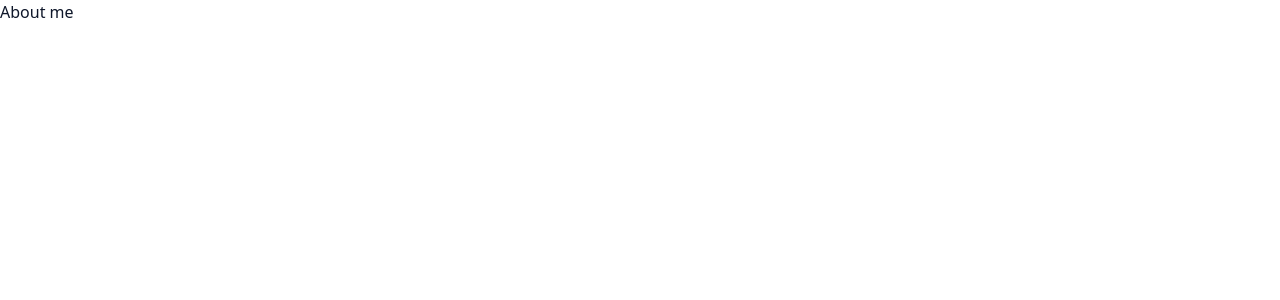
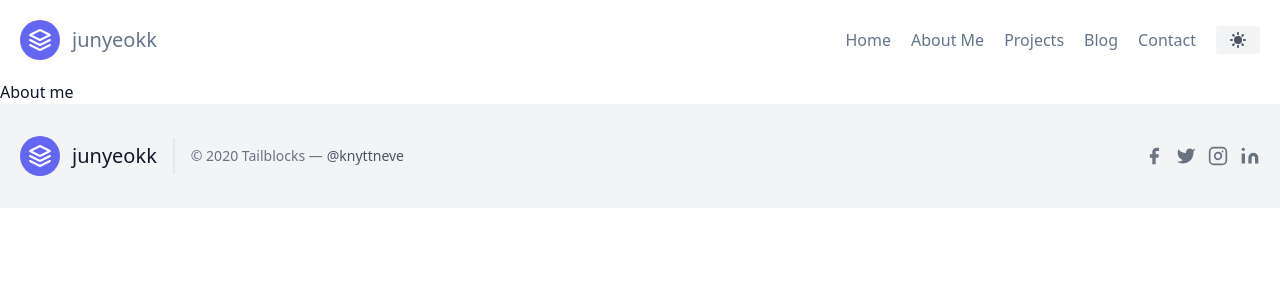
Before and after one commit to junyeokk/junyeokk.dev, a Next.js app: page /about-me in a window 1280 px wide. Shown: the top 300 px of the page. Built offline with nearby package versions, Linux system fonts and the light colour scheme.

Commit message:
feat: about me 페이지

```diff
--- a/pages/about-me.js
+++ b/pages/about-me.js
@@ -1,7 +1,9 @@
+import Layout from "../components/layout";
+
 export default function AboutMe() {
     return (
-        <div>
+        <Layout>
             <h1>About me</h1>
-        </div>
+        </Layout>
     );
 }
```
